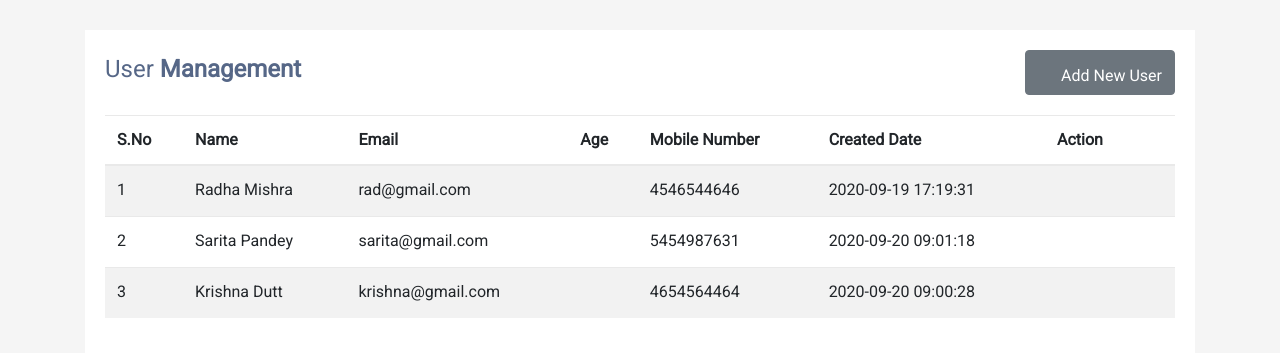
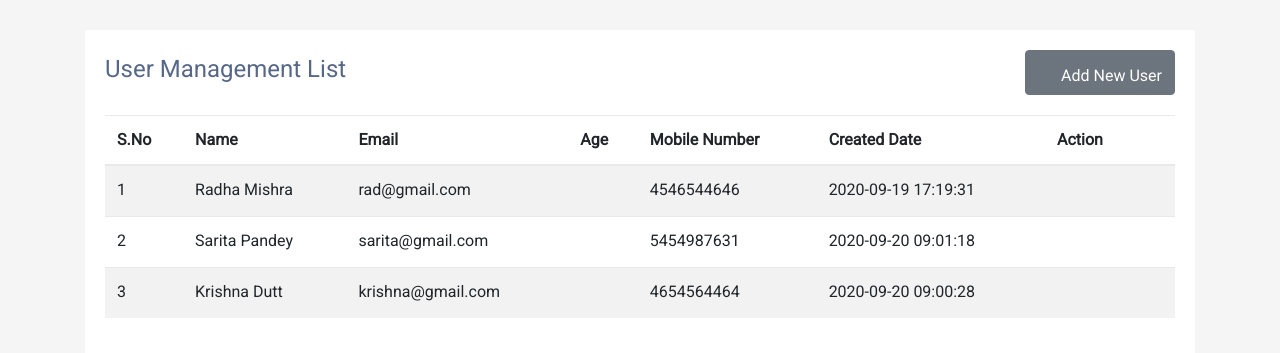
Before and after one commit to sarthakgarg234/php-mysqli-crud, a PHP site: page /index.php in a window 1280 px wide. Shown: the top 353 px of the page. Run offline with PHP 8.4, Linux system fonts and the light colour scheme; data comes from the database, SQL or seed files in the repository; data that the repository does not hold is empty.

Commit message:
Adding text message

```diff
--- a/index.php
+++ b/index.php
@@ -166,7 +166,7 @@ table.table td i {
             <div class="table-title">
                 <div class="row">
                     <div class="col-sm-5">
-                        <h2>User <b>Management</b></h2>
+                        <h2>User Management List</h2>
                     </div>
                        <div class="col-sm-7" align="right">
                         <a href="insert.php" class="btn btn-secondary"><i class="material-icons">&#xE147;</i> <span>Add New User</span></a>
```
